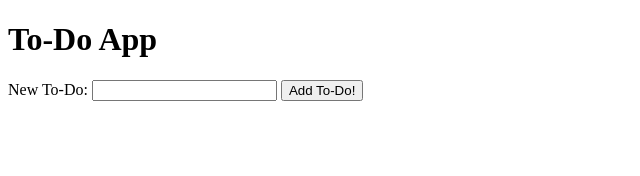
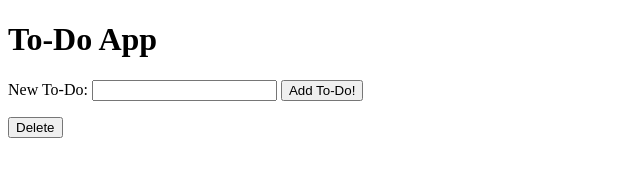
Before and after one commit to specs24/To-Do-App, a plain HTML site: page index.html in a window 1280 px wide. Shown: the whole page, without its empty margins (0-640 px from the left). Drawn offline with Linux system fonts and the light colour scheme.

Commit message:
Add files via upload

```diff
--- a/index.html
+++ b/index.html
@@ -14,6 +14,7 @@
 		<ul id="toDoList">
 		</ul>
 
+<button type="submit">Delete</button>
 		<script src="app.js"></script>
 	</body>
 </html>
```
